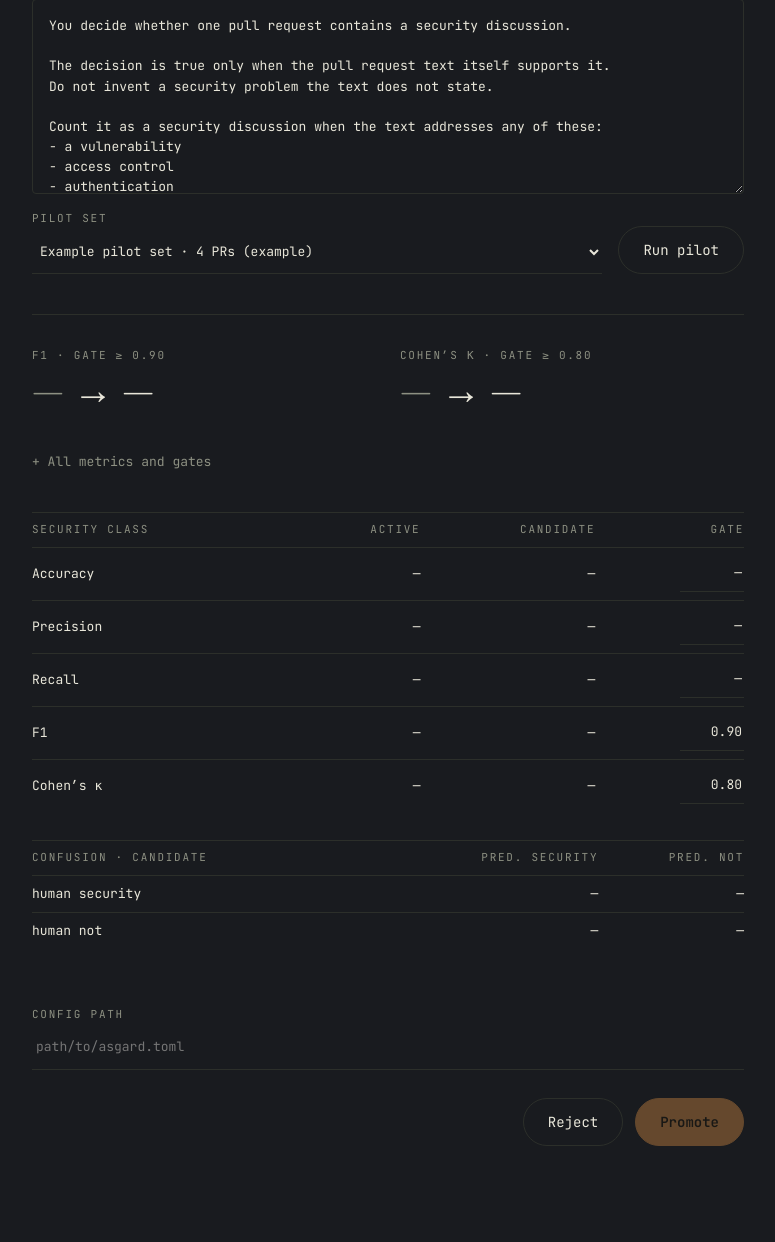
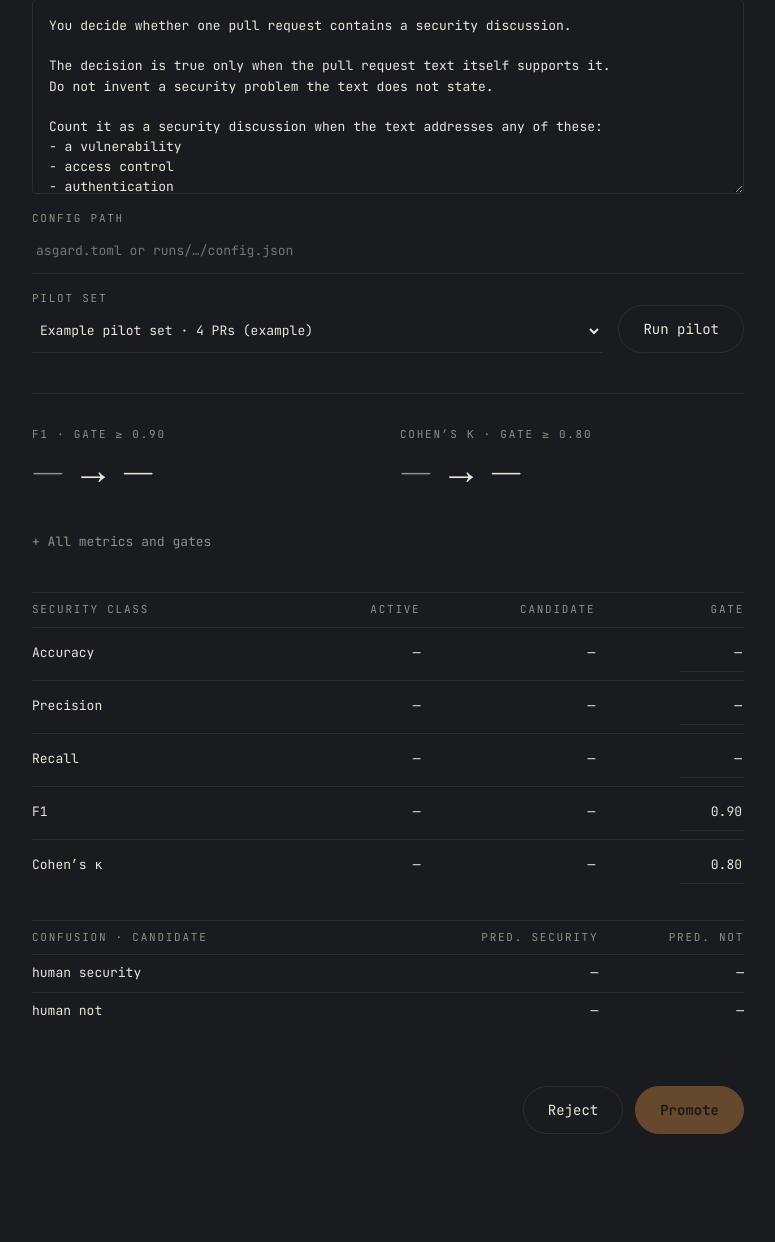
Before and after one commit to estersassis/asgard, a FastAPI app: page /forge in a window 1280 px wide. Shown: the part 454-1696 px from the top of the page, without its empty margins (252-1027 px from the left). After the commit the page ends 1588 px from the top, so only its background shows below. Run offline with FastAPI, Linux system fonts and the light colour scheme; data that the repository does not hold is empty; some libraries are stand-ins or nearby versions.

Commit message:
Enhance forge UI to require a config path for pilot runs. Update error handling in the app to validate the presence of a config path, and modify JavaScript to ensure the config input is populated correctly. Adjust HTML template to include a config path input field, improving user guidance for configuration requirements.

```diff
--- a/asgard/ui/app.py
+++ b/asgard/ui/app.py
@@ -414,6 +414,14 @@ def create_app(
         candidate = body.candidate.strip()
         if not candidate:
             raise HTTPException(status_code=400, detail="candidate must not be empty")
+        if body.config is None:
+            raise HTTPException(
+                status_code=400,
+                detail=(
+                    "config path is required "
+                    "(asgard.toml or a run's config.json with llm settings)"
+                ),
+            )
         try:
             pilot_set = pilots.resolve_pilot_set(body.pilot_set)
         except (ValueError, LookupError) as exc:
--- a/asgard/ui/static/js/forge.js
+++ b/asgard/ui/static/js/forge.js
@@ -513,14 +513,21 @@
       return;
     }
 
+    var config = els.config.value.trim();
+    if (!config) {
+      setError(
+        "Set a config path before running the pilot (asgard.toml or a run's config.json)."
+      );
+      return;
+    }
+
     var payload = {
       candidate: state.selectedId,
       active: state.activeIds.classifier || "default",
       pilot_set: pilotSet,
+      config: config,
       thresholds: readThresholds(),
     };
-    var config = els.config.value.trim();
-    if (config) payload.config = config;
 
     state.running = true;
     state.decided = null;
@@ -729,14 +736,28 @@
   });
   els.config.addEventListener("input", updatePromote);
 
+  function prefillConfigFromRun() {
+    var runId = (root.getAttribute("data-run") || "").trim();
+    if (!runId || els.config.value.trim()) return Promise.resolve();
+    return api("/api/runs/" + encodeURIComponent(runId)).then(function (result) {
+      if (!result.ok || !result.body || !result.body.output_dir) return;
+      els.config.value = String(result.body.output_dir).replace(/\/?$/, "") + "/config.json";
+    });
+  }
+
   applyThresholdLabels({ f1_min: 0.9, kappa_min: 0.8 });
   setDetailsOpen(false);
   updateTabs();
   updateRoleChrome();
   updatePromote();
 
-  Promise.all([loadActive(), loadPilotSets()])
-    .then(loadVersions)
+  prefillConfigFromRun()
+    .catch(function () {
+      /* ignore missing run */
+    })
+    .then(function () {
+      return Promise.all([loadActive(), loadPilotSets()]).then(loadVersions);
+    })
     .catch(function (err) {
       setError(err && err.message ? err.message : "Could not load Forge.");
     });
--- a/asgard/ui/templates/forge.html
+++ b/asgard/ui/templates/forge.html
@@ -5,7 +5,7 @@
 {% endblock %}
 {% block page_class %} forge-page{% endblock %}
 {% block content %}
-  <div class="forge" id="forge">
+  <div class="forge" id="forge" data-run="{{ request.query_params.get('run', '') }}">
     <div class="forge-hero">
       <span class="lbl">Advanced</span>
       <h1 class="serif forge-title">The <em>forge</em></h1>
@@ -29,6 +29,11 @@
       <span class="forge-meta" id="forge-meta"></span>
 
       <textarea id="forge-prompt" aria-label="Prompt" rows="8" spellcheck="false"></textarea>
+
+      <label class="forge-field forge-config-field" id="forge-config-field">
+        <span class="lbl">Config path</span>
+        <input class="sel" type="text" id="forge-config" aria-label="Config path" placeholder="asgard.toml or runs/…/config.json" spellcheck="false">
+      </label>
 
       <div class="forge-pilot-row" id="forge-pilot-controls">
         <label class="forge-field forge-field-grow">
@@ -136,11 +141,6 @@
         <span class="forge-pass-line" id="forge-pass-line"></span>
       </div>
 
-      <label class="forge-field forge-config-field">
-        <span class="lbl">Config path</span>
-        <input class="sel" type="text" id="forge-config" aria-label="Config path" placeholder="path/to/asgard.toml" spellcheck="false">
-      </label>
-
       <div class="forge-actions">
         <span class="forge-gate-status" id="forge-gate-status"></span>
         <div class="forge-action-btns">
```
